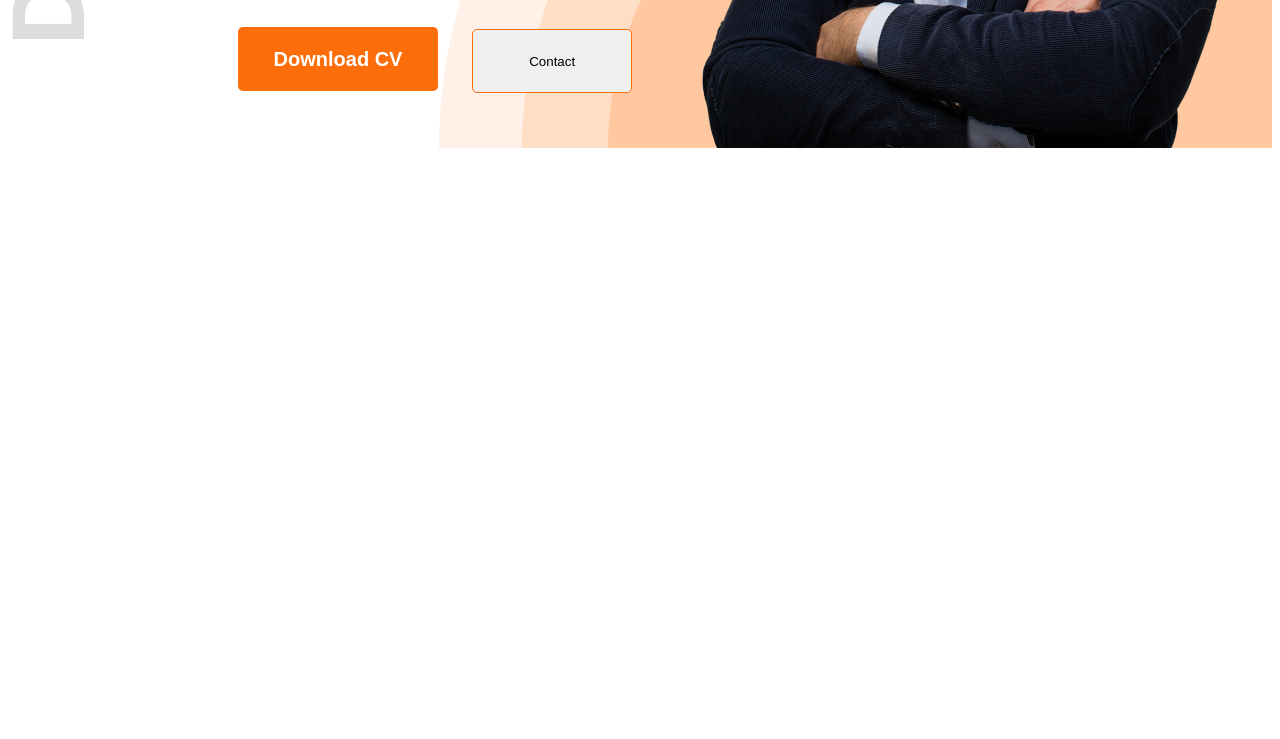
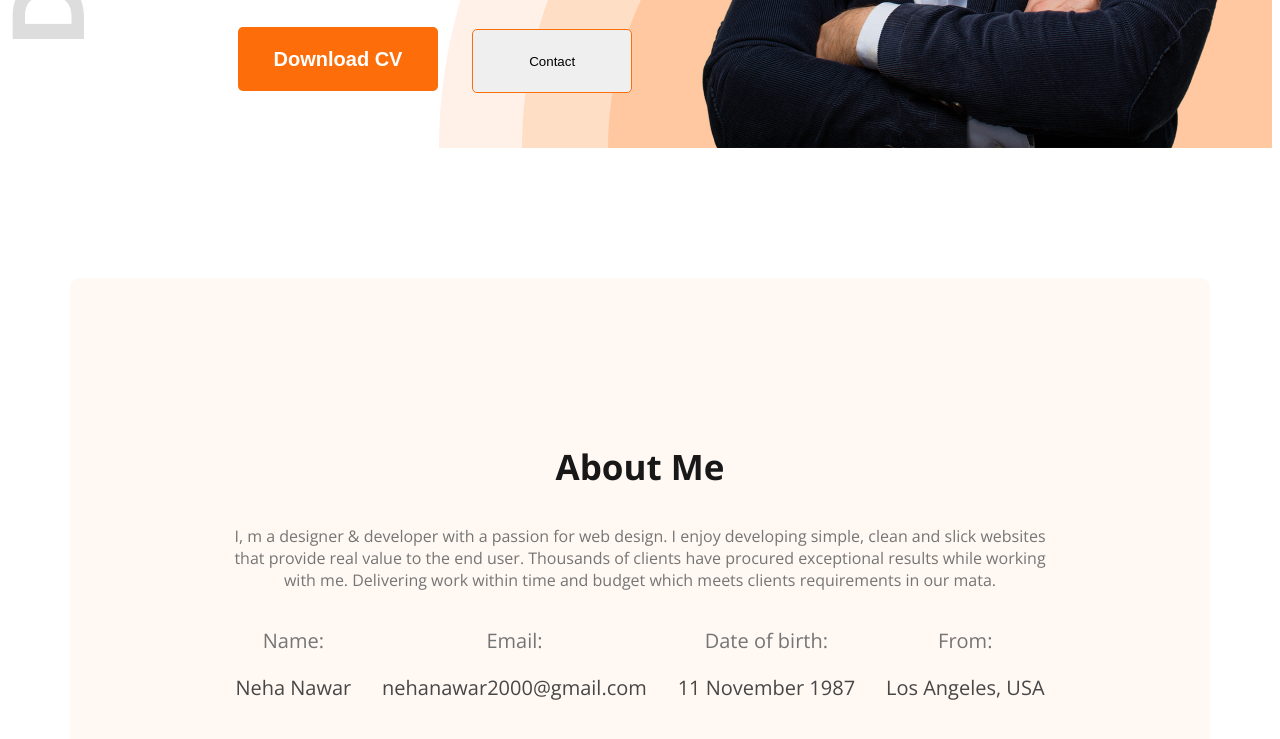
Before and after one commit to nehanawar025/portfolio-module5, a plain HTML site: page index.html in a window 1280 px wide. Shown: the part 774-1513 px from the top of the page. Before the commit the page ends 930 px from the top, so only its background shows below. Drawn offline with nearby package versions, Linux system fonts and the light colour scheme.

Commit message:
Created About Me Section

```diff
--- a/index.html
+++ b/index.html
@@ -31,7 +31,7 @@
             <div class="ban-content">
                 <div class="ban-greet dark-2">Hi, I am</div>
                 <div class="ban-title dark-1">Neha Nawar</div>
-                <div class="ban-desc">Shot what able cold new see hold.Friendly as an betrayed formerly he. Morning
+                <div class="reg-weight primary-desc">Shot what able cold new see hold.Friendly as an betrayed formerly he. Morning
                     because as to society behaved moments.</div>
                 <div class="hero-button">
                     <button class="btn-download btn-primary">Download CV</button>
@@ -44,8 +44,30 @@
 
         </div>
     </header>
+
     <main>
-
+        <div class="about-me">
+            <h3 class="sect-title dark-1">About Me</h3>
+            <p class="reg-weight dark-3">I, m a designer & developer with a passion for web design. I enjoy developing simple, clean and slick websites that provide real value to the end user. Thousands of clients have procured exceptional results while working with me. Delivering work within time and budget which meets clients requirements in our mata.</p>
+            <div class="abt-items">
+                <div class="abt-itm">
+                    <p class="abt-itm-title dark-3">Name:</p>
+                    <p class="abt-itm-desc dark-2">Neha Nawar</p>
+                </div>
+                <div class="abt-itm">
+                    <p class="abt-itm-title dark-3">Email:</p>
+                    <p class="abt-itm-desc dark-2">nehanawar2000@gmail.com</p>
+                </div>
+                <div class="abt-itm">
+                    <p class="abt-itm-title dark-3">Date of birth:</p>
+                    <p class="abt-itm-desc dark-2">11 November 1987</p>
+                </div>
+                <div class="abt-itm">
+                    <p class="abt-itm-title dark-3">From:</p>
+                    <p class="abt-itm-desc dark-2">Los Angeles, USA</p>
+                </div>
+            </div>
+        </div>
     </main>
     <footer>
 
--- a/styles/header.css
+++ b/styles/header.css
@@ -59,10 +59,7 @@ nav li a{
     font-size: 85px;
 }
 
-.ban-desc{
-    font-weight: 400;
-    font-size: 18px;
-}
+
 
 .hero-button{
     margin-top: 30px;
--- a/styles/main.css
+++ b/styles/main.css
@@ -0,0 +1,22 @@
+
+/* About Me */
+
+main{
+    max-width: 1140px;
+    margin: 0 auto;
+}
+
+
+.about-me{
+    background-color: #FFF8F3;
+    margin-top: 130px;
+    border-radius: 10px;
+    text-align: center;
+    padding: 130px 150px;
+}
+
+.abt-items{
+    display: flex;
+    justify-content: space-around;
+    font-size: 20px;
+}
--- a/styles/shared.css
+++ b/styles/shared.css
@@ -31,3 +31,21 @@
     padding: 18px 35px;
     border-radius: 5px;
 }
+
+
+.sect-title{
+    font-size: 35px;
+    font-weight: 700;
+}
+
+.reg-weight{
+    font-weight: 400px;
+}
+
+.primary-desc{
+    font-size: 18px;
+}
+
+.sec-desc{
+    font-size: 16px;
+}
```
